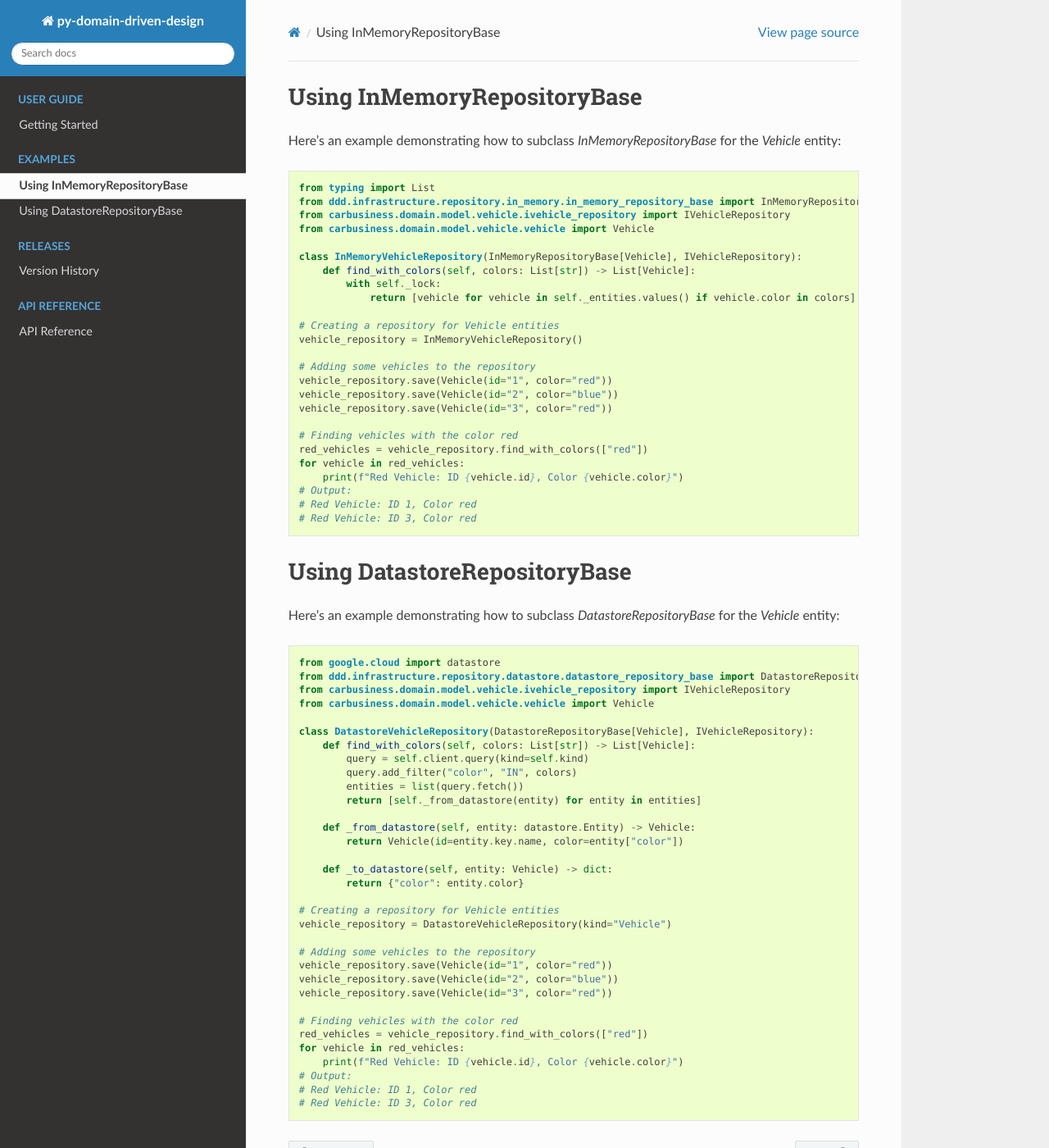
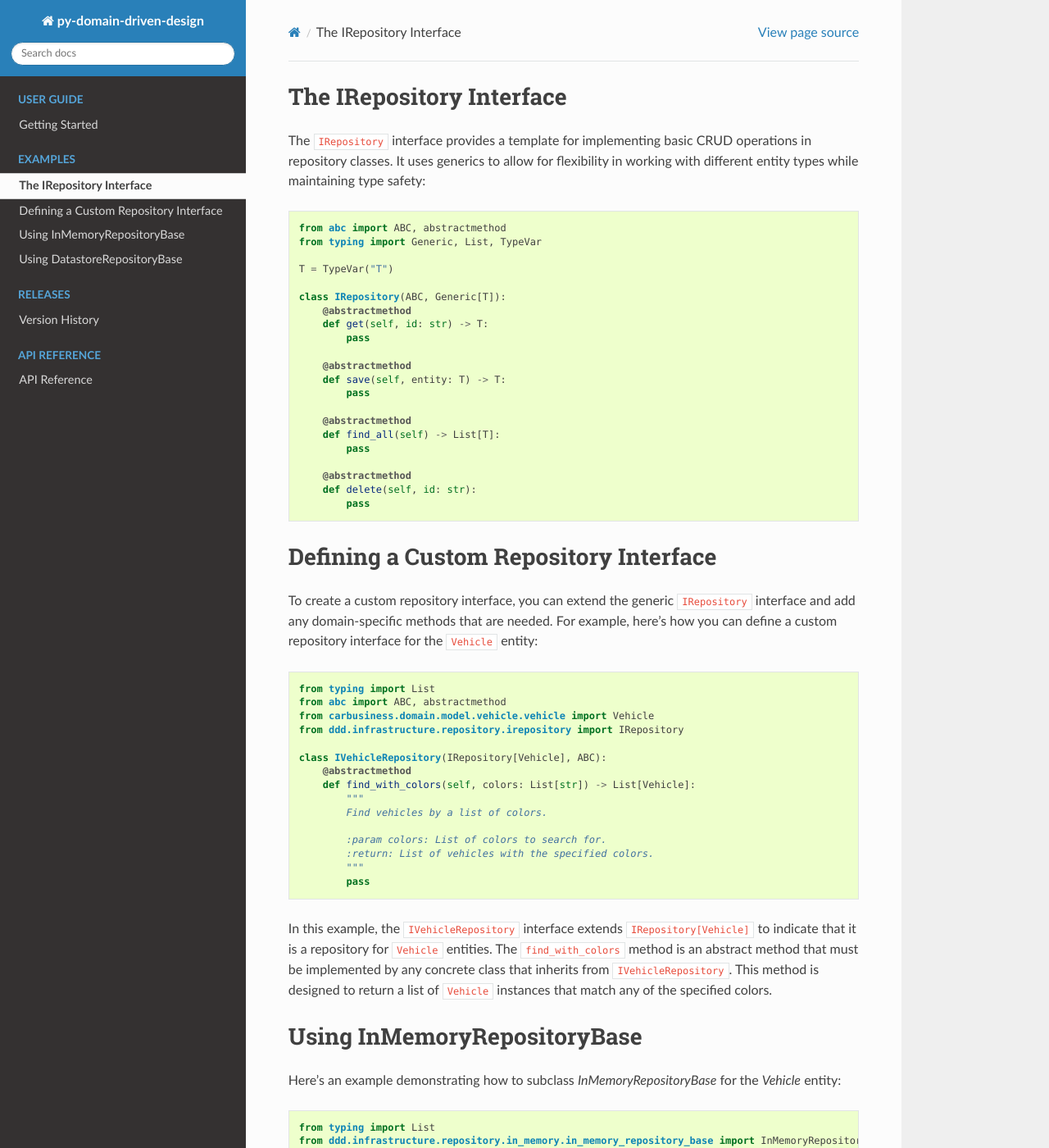
Before and after one commit to runemalm/py-domain-driven-design, a Sphinx documentation site: the page built from docs/examples.rst, in a window 1280 px wide and 1400 px high. Shown: the whole window at 82% size. Built offline with Sphinx 7.4.7 and the Read the Docs theme 2.0.0, drawn with Linux system fonts in a browser that asks for light colours.

Commit message:
Add IRepository and custom repository interface to examples section of documentation.

```diff
--- a/docs/examples.rst
+++ b/docs/examples.rst
@@ -1,3 +1,58 @@
+The IRepository Interface
+-------------------------
+
+The ``IRepository`` interface provides a template for implementing basic CRUD operations in repository classes. It uses generics to allow for flexibility in working with different entity types while maintaining type safety:
+
+.. code-block:: python
+
+    from abc import ABC, abstractmethod
+    from typing import Generic, List, TypeVar
+
+    T = TypeVar("T")
+
+    class IRepository(ABC, Generic[T]):
+        @abstractmethod
+        def get(self, id: str) -> T:
+            pass
+
+        @abstractmethod
+        def save(self, entity: T) -> T:
+            pass
+
+        @abstractmethod
+        def find_all(self) -> List[T]:
+            pass
+
+        @abstractmethod
+        def delete(self, id: str):
+            pass
+
+Defining a Custom Repository Interface
+--------------------------------------
+
+To create a custom repository interface, you can extend the generic ``IRepository`` interface and add any domain-specific methods that are needed. For example, here's how you can define a custom repository interface for the ``Vehicle`` entity:
+
+.. code-block:: python
+
+    from typing import List
+    from abc import ABC, abstractmethod
+    from carbusiness.domain.model.vehicle.vehicle import Vehicle
+    from ddd.infrastructure.repository.irepository import IRepository
+
+    class IVehicleRepository(IRepository[Vehicle], ABC):
+        @abstractmethod
+        def find_with_colors(self, colors: List[str]) -> List[Vehicle]:
+            """
+            Find vehicles by a list of colors.
+
+            :param colors: List of colors to search for.
+            :return: List of vehicles with the specified colors.
+            """
+            pass
+
+In this example, the ``IVehicleRepository`` interface extends ``IRepository[Vehicle]`` to indicate that it is a repository for ``Vehicle`` entities. The ``find_with_colors`` method is an abstract method that must be implemented by any concrete class that inherits from ``IVehicleRepository``. This method is designed to return a list of ``Vehicle`` instances that match any of the specified colors.
+
+
 Using InMemoryRepositoryBase
 -----------------------------
 
```
